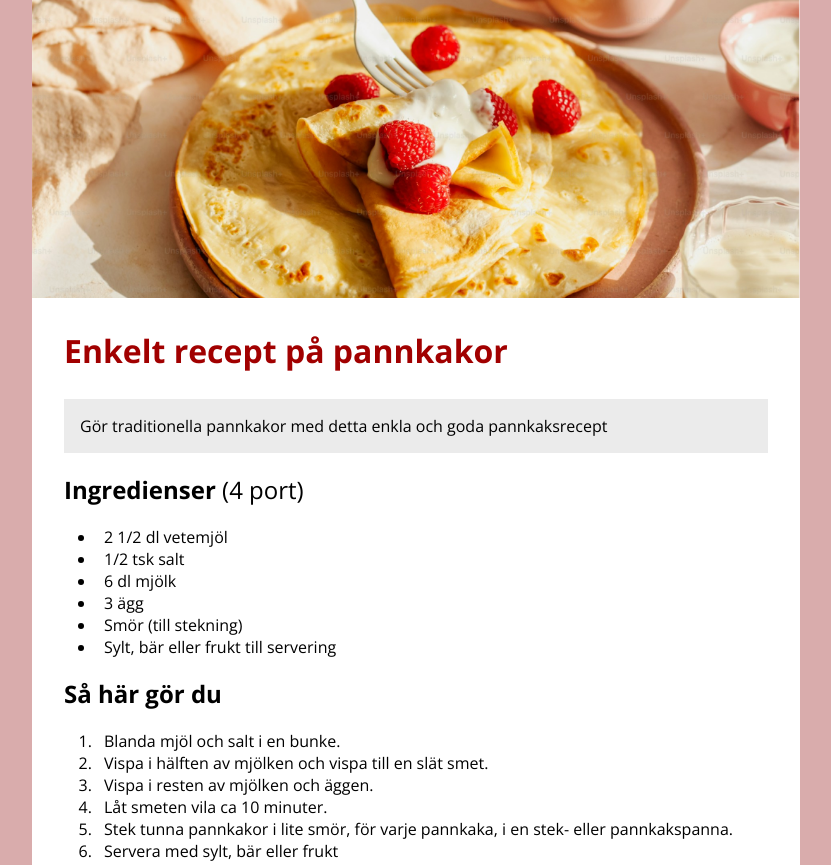
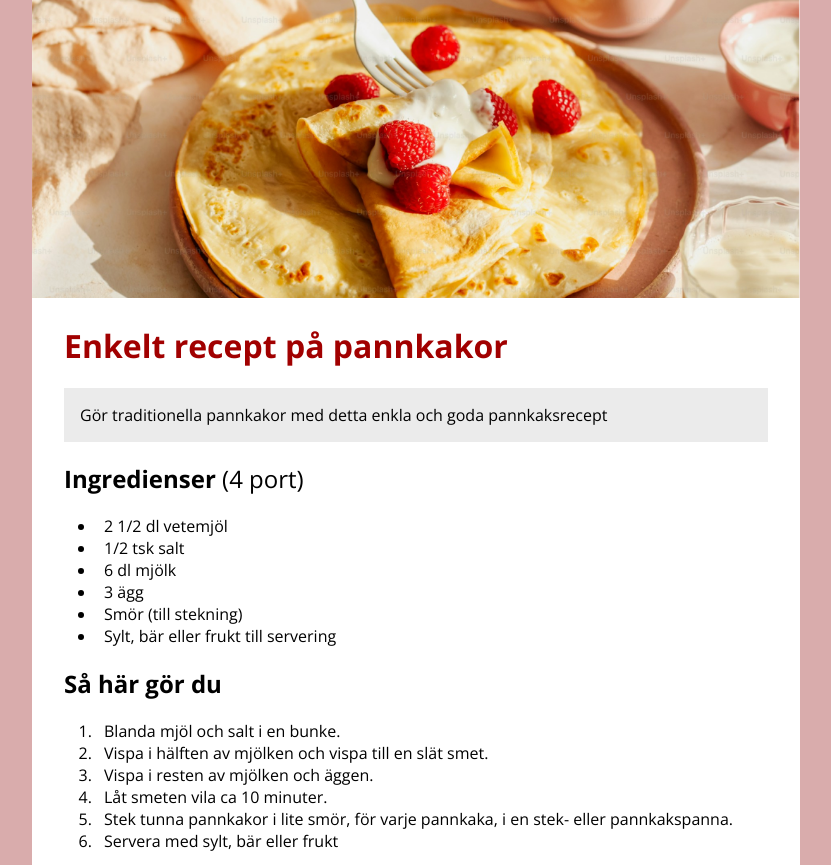
Before and after one commit to kippeves/kartlaggning_HTML_revision, a plain HTML site: page index.html in a window 1280 px wide. Shown: the top 865 px of the page, without its empty margins (224-1055 px from the left). Drawn offline with nearby package versions, Linux system fonts and the light colour scheme.

Commit message:
Uppdatering: - Flyttar upp H1 till header-struktur. - Städar upp CSS

```diff
--- a/index.html
+++ b/index.html
@@ -19,8 +19,8 @@
         <article>
             <header>
                 <img src="img/hero.png" alt="">
+                <h1>Enkelt recept på pannkakor</h1>
             </header>
-            <h1>Enkelt recept på pannkakor</h1>
             <aside>Gör traditionella pannkakor med detta enkla och goda pannkaksrecept</aside>
             <section>
                 <h2>Ingredienser <em class="portions">(4 port)</em></h2>
--- a/page.css
+++ b/page.css
@@ -10,30 +10,31 @@ body {
     font-style: normal;
     font-weight: 300;
 
-    h1 {
-        color: #a10000;
-        font-size: 2rem;
-    }
 }
 
 
+
 main {
+    border-bottom-left-radius: 0.25em;
+    border-bottom-right-radius: 0.25em;
     background-color: white;
     margin-inline: auto;
     width: 100%;
 
-    /* Extra small devices (phones, 600px and down) */
-    @media only screen and (max-width: 600px) {
-        max-width: 100%;
-    }
-
     /* Medium devices (landscape tablets, 768px and up) */
-    @media only screen and (min-width: 768px) {
+    @media (min-width: 768px) {
         max-width: 768px;
     }
 }
 
 article {
+
+    h1 {
+        color: #a10000;
+        margin-block: 0.67em;
+        font-size: 2em;
+    }
+
     margin-inline: 2rem;
 
     aside {
@@ -46,6 +47,9 @@ article {
     header {
         margin-inline: -2rem;
 
+        h1 {
+            margin-inline: 2rem;
+        }
 
         img {
             object-fit: cover;
@@ -78,9 +82,13 @@ article {
 
     figure {
         display: grid;
-        grid-template-columns: repeat(auto-fit, minmax(min(15rem, 100%), 1fr));
+        grid-template-columns: 1fr 1fr;
         gap: 1rem;
         margin: 0;
+
+        @media (width < 600px) {
+            grid-template-columns: 1fr;
+        }
 
         img {
             border-radius: 0.25rem;
```
